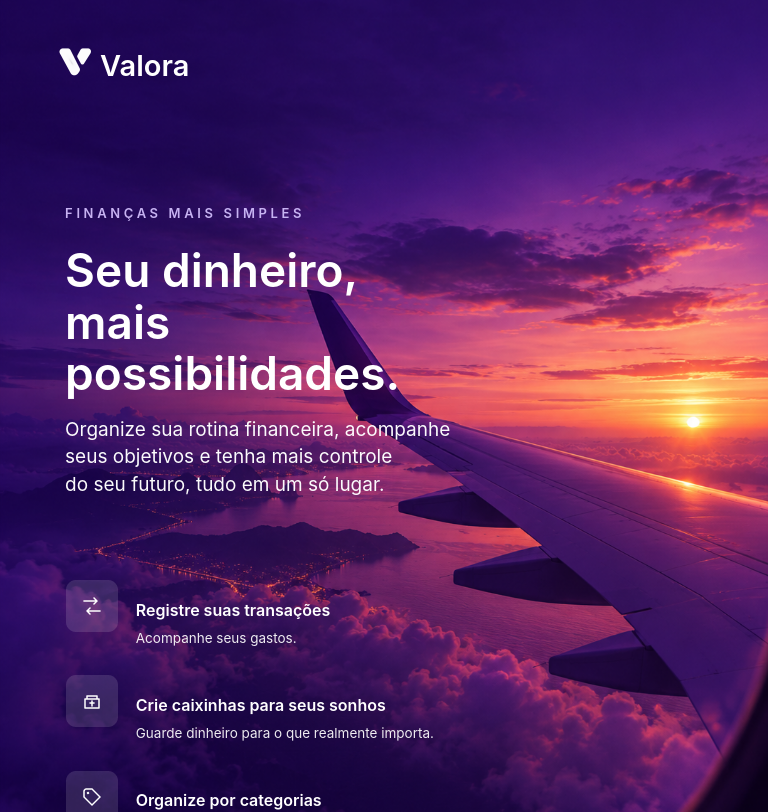
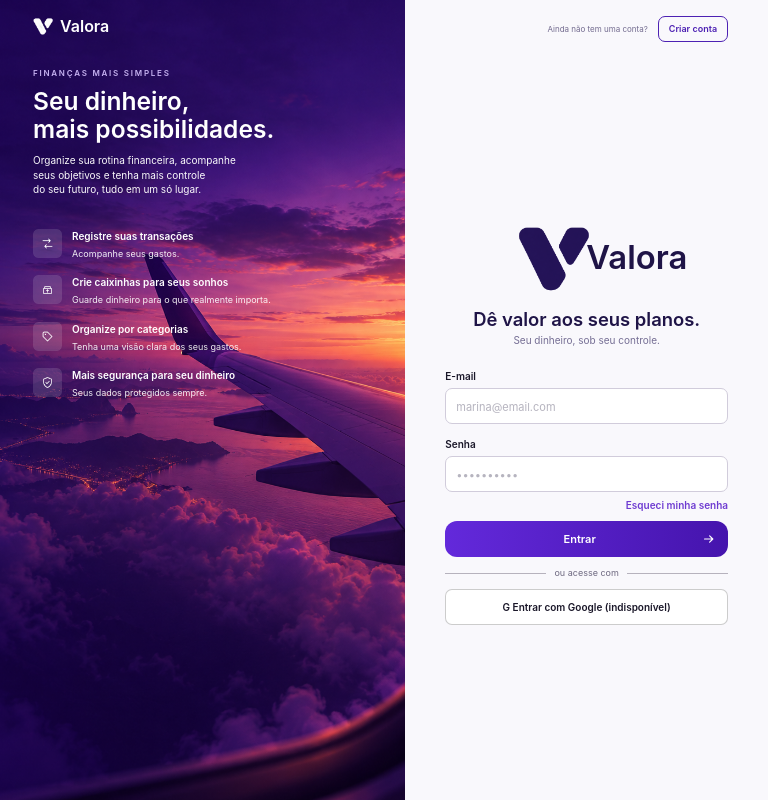
Before and after one commit to BTaques/Valora, a React (Vite) app in the folder Valora/: page / in a window 768 px wide. Shown: the top 812 px of the page. Built offline with nearby package versions, Linux system fonts and the light colour scheme.

Commit message:
feat(login): adaptar layout tablet reutilizando componentes existentes

```diff
--- a/Valora/src/global.css
+++ b/Valora/src/global.css
@@ -47,3 +47,98 @@ button:disabled { cursor: not-allowed; }
 /* Indicador visual de interacao: sem alterar layout ou comportamento. */
 button, a, select, summary, label[for], [role="button"], [role="link"], [role="menuitem"], [role="tab"], [aria-haspopup], input[type="button"], input[type="submit"], input[type="checkbox"], input[type="radio"] { cursor: pointer !important; }
 button:disabled, [aria-disabled="true"] { cursor: not-allowed !important; }
+
+
+/* Tela 01 — Login tablet: adaptação do layout e componentes existentes.
+   Referência: Figma 388:2 (768 × 546). Desktop e mobile permanecem intactos. */
+@media (min-width: 700px) and (max-width: 1000px) {
+  .valora-login { min-height: 100dvh; overflow-x: hidden; }
+  .valora-login-layout {
+    grid-template-columns: minmax(0, 52.7778fr) minmax(0, 47.2222fr) !important;
+    min-height: 100dvh;
+    align-items: stretch !important;
+  }
+  .valora-login-hero {
+    min-height: 100dvh !important;
+    padding: 16px clamp(18px, 4.3vw, 38px) 24px !important;
+    background-position: center;
+  }
+  .valora-login-hero > div,
+  .valora-login-hero > div > div { max-width: 100%; }
+  .valora-login-hero > div > div { gap: clamp(20px, 4vh, 42px) !important; }
+  .valora-login-hero > div > div > div:first-child {
+    padding: 0 !important;
+    flex-wrap: nowrap !important;
+    align-items: center;
+  }
+  .valora-login-hero > div > div > div:first-child img { width: 20px; height: 18px; }
+  .valora-login-hero > div > div > div:first-child > div { height: auto; padding: 0; }
+  .valora-login-hero > div > div > div:first-child > div > div {
+    font-size: 16px; min-width: 0;
+  }
+  .valora-login-hero section:first-of-type { padding: 0 !important; gap: 10px; }
+  .valora-login-hero section:first-of-type > div:first-child { padding-bottom: 0 !important; }
+  .valora-login-hero section:first-of-type > div:first-child div {
+    font-size: 8px; letter-spacing: .22em;
+  }
+  .valora-login-hero section:first-of-type > div:nth-child(2) {
+    font-size: clamp(22px, 3.2vw, 30px) !important;
+    line-height: 1.12 !important;
+  }
+  .valora-login-hero section:first-of-type > div:nth-child(3) {
+    font-size: clamp(10px, 1.3vw, 12px);
+    line-height: 1.45;
+  }
+  .valora-login-hero section:last-of-type { gap: 15px; }
+  .valora-login-hero section:last-of-type > div { gap: 10px; flex-wrap: nowrap; }
+  .valora-login-hero section:last-of-type img { width: 29px; height: 29px; flex-shrink: 0; }
+  .valora-login-hero section:last-of-type > div > div {
+    padding-top: 0 !important; min-width: 0 !important; gap: 3px;
+  }
+  .valora-login-hero section:last-of-type > div > div > div:first-child { font-size: 10px; }
+  .valora-login-hero section:last-of-type > div > div > div:last-child { font-size: 9px; }
+  .valora-login-panel {
+    min-height: 100dvh;
+    padding: 16px clamp(20px, 5.2vw, 45px) 25px !important;
+  }
+  .valora-login-panel > div:first-child {
+    gap: 10px !important; flex-wrap: nowrap !important;
+    margin-bottom: 12px !important; font-size: 8px;
+    white-space: nowrap;
+  }
+  .valora-login-panel > div:first-child button {
+    height: 26px; padding: 5px 10px; border-radius: 7px;
+  }
+  .valora-login-panel > div:first-child button div { font-size: 9px; }
+  .valora-login-form { max-width: 100%; gap: 10px !important; }
+  .valora-login-form > div:first-child { padding: 0 !important; gap: 3px; }
+  .valora-login-form > div:first-child > div:first-child { justify-content: center; padding: 0 !important; }
+  .valora-login-form > div:first-child > div:first-child > div {
+    transform: scale(.58); transform-origin: center; margin: -14px 0;
+  }
+  .valora-login-form h2 { font-size: clamp(17px, 2.4vw, 21px) !important; }
+  .valora-login-form > div:first-child > div:last-child { font-size: 10px; }
+  .valora-login-form > div:nth-child(2) { padding: 12px 0 4px !important; gap: 6px; }
+  .valora-login-form > div:nth-child(3) { gap: 6px; padding-bottom: 0 !important; }
+  .valora-login-form label { font-size: 10px; }
+  .valora-login-form input { min-width: 0 !important; font-size: 11px; }
+  .valora-login-form > div:nth-child(2) > div,
+  .valora-login-form > div:nth-child(3) > div:first-of-type > div {
+    height: 36px; padding: 9px 10px;
+    border-radius: 7px;
+  }
+  .valora-login-form > div:nth-child(3) > div:last-child { font-size: 10px; }
+  .valora-login-form > button[type="submit"] {
+    min-height: 36px; padding: 8px 12px; flex-wrap: nowrap;
+  }
+  .valora-login-form > button[type="submit"] span {
+    width: auto; flex: 1; max-width: none; text-align: center; font-size: 11px;
+  }
+  .valora-login-form > button[type="submit"] img { width: 14px; height: 14px; }
+  .valora-login-form > div:nth-last-child(2) { padding: 0; gap: 8px; }
+  .valora-login-form > div:nth-last-child(2) > div { font-size: 9px; }
+  .valora-login-form > button:last-child {
+    height: 36px; padding: 8px 12px; border-radius: 7px;
+  }
+  .valora-login-form > button:last-child span { font-size: 10px; text-align: center; }
+}
```
